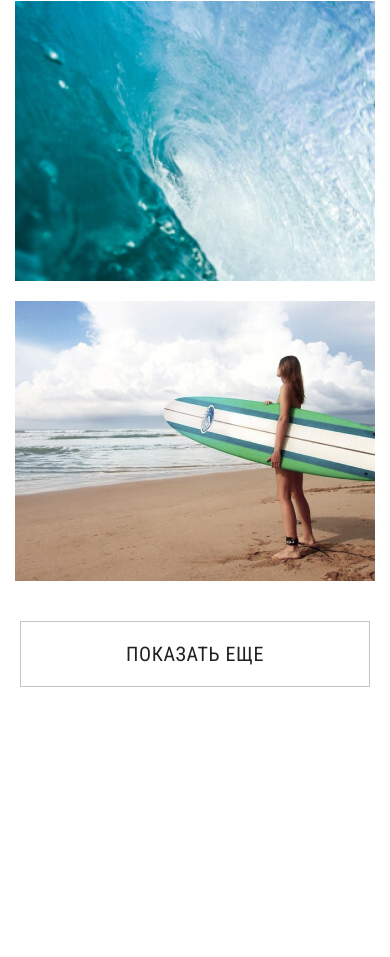
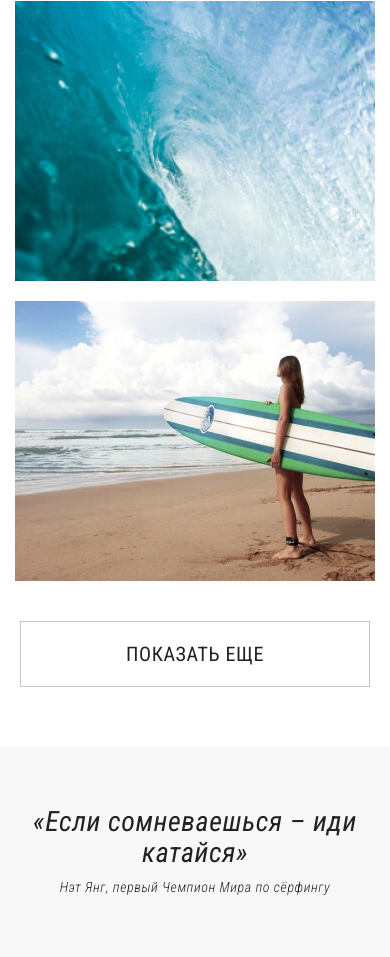
Before and after one commit to katebanban/wawe, a plain HTML site: page index.html in a window 390 px wide. Shown: the part 5242-6199 px from the top of the page. Before the commit the page ends 5989 px from the top, so only its background shows below. Drawn offline with Linux system fonts and the light colour scheme.

Commit message:
finished the "quote" section

```diff
--- a/index.html
+++ b/index.html
@@ -271,13 +271,22 @@
 					</h2>
 					<div class="conquer__text">
 						<p>
-							Преподаватели нашей школы серфинга в числе лучших серферов на Канарских островах. Среди них - чемпион Европы по лонгборду, который с радостью поделится опытом как с новичками, так и более опытными серферами. Все члены преподавательского состава являются сертифицированными членами Федерации серфинга Канарских островов. Некоторые из них знают русский язык, что определенно позиционирует нас как русскую школу серфинга за границей!
+							Преподаватели нашей школы серфинга в числе лучших серферов на Канарских островах. Среди них -
+							чемпион Европы по лонгборду, который с радостью поделится опытом как с новичками, так и более
+							опытными серферами. Все члены преподавательского состава являются сертифицированными членами
+							Федерации серфинга Канарских островов. Некоторые из них знают русский язык, что определенно
+							позиционирует нас как русскую школу серфинга за границей!
 						</p>
 						<p>
-							Весь тренерский состав регулярно участвует в семинарах и курсах повышения квалификации, которые проводятся по всему миру различными известными серф-клубами и федерациями. Поэтому в нашей школе серфинга вы можете быть спокойны: вас обучают лучшие тренеры!
+							Весь тренерский состав регулярно участвует в семинарах и курсах повышения квалификации, которые
+							проводятся по всему миру различными известными серф-клубами и федерациями. Поэтому в нашей школе
+							серфинга вы можете быть спокойны: вас обучают лучшие тренеры!
 						</p>
 						<p>
-							Методика обучения серфингу рассчитана как на новичков, на серферов среднего уровня, так и на серферов уровня ТОП. Тренеры находят подход к каждому, несмотря на то, что обучение серфингу в нашей школе производится в группах. Однако, мы предлагаем персональные уроки серфинга - только вы и тренер!
+							Методика обучения серфингу рассчитана как на новичков, на серферов среднего уровня, так и на
+							серферов уровня ТОП. Тренеры находят подход к каждому, несмотря на то, что обучение серфингу в
+							нашей школе производится в группах. Однако, мы предлагаем персональные уроки серфинга - только вы и
+							тренер!
 						</p>
 					</div>
 				</div>
@@ -351,6 +360,23 @@
 					</div>
 				</div>
 			</section>
+			<section class="quote">
+				<h2 class="visually-hidden">
+					Цитата первого Чемпиона Мира по сёрфингу
+				</h2>
+				<div class="container">
+					<blockquote class="quote__blockquote">
+						<p class="quote__text">
+							«Если сомневаешься – иди катайся»
+						</p>
+						<p class="quote__author">
+							Нэт Янг, первый Чемпион Мира по сёрфингу
+						</p>
+					</blockquote>
+				</div>
+
+			</section>
+
 		</main>
 	</div>
 </body>
--- a/scss/base/_global.scss
+++ b/scss/base/_global.scss
@@ -90,3 +90,16 @@ body {
 		color: var(--decor-color);
 	}
 }
+
+.visually-hidden {
+	position: absolute;
+	width: 1px;
+	height: 1px;
+	margin: -1px;
+	border: 0;
+	padding: 0;
+	white-space: nowrap;
+	clip-path: inset(100%);
+	clip: rect(0 0 0 0);
+	overflow: hidden;
+}
--- /dev/null
+++ b/scss/modules/_quote.scss
@@ -0,0 +1,50 @@
+.quote {
+	background: var(--bg-sec-color);
+	padding: 80px 0;
+
+	@media (max-width: 550px) {
+		padding: 60px 0;
+	}
+
+	.container {
+		--container-width: 870px;
+	}
+
+	&__blockquote {
+		margin: 0;
+	}
+
+	&__text {
+		margin: 0;
+		text-align: center;
+
+		font-weight: 400;
+		font-style: italic;
+		font-size: rem(36);
+		line-height: 110%;
+
+		@media (max-width: 768px) {
+			font-size: rem(30);
+		}
+
+		@media (max-width: 550px) {
+			font-size: rem(28);
+		}
+
+		&:not(:last-child) {
+			margin-bottom: 10px; // от себя
+		}
+	}
+
+	&__author {
+		margin: 0;
+		text-align: right;
+
+		font-style: italic;
+		line-height: 130%;
+
+		@media (max-width: 550px) {
+			text-align: center;
+		}
+	}
+}
--- a/scss/style.scss
+++ b/scss/style.scss
@@ -9,3 +9,4 @@
 @import './modules/_services.scss';
 @import './modules/_conquer.scss';
 @import './modules/_gallery.scss';
+@import './modules/_quote.scss';
```
Also changed, not shown: css/style.css.
